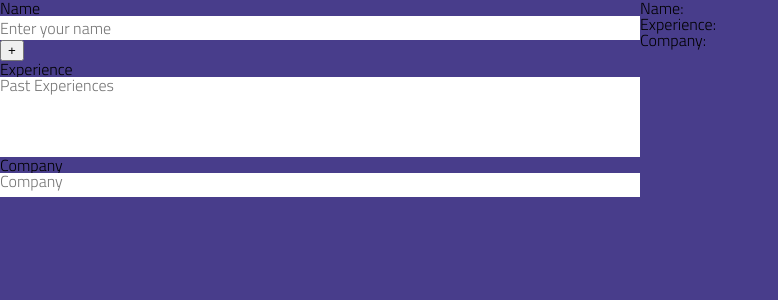
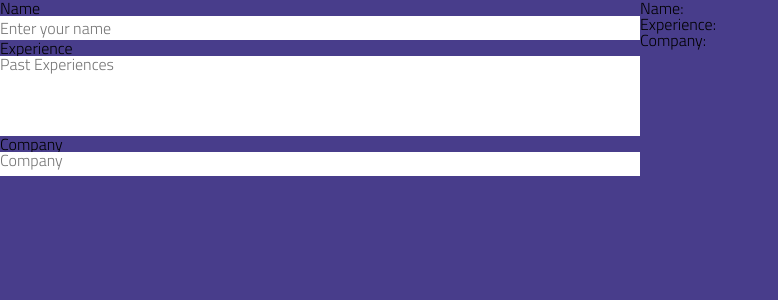
Before and after one commit to iversson-estudos/CV_Editor, a React (Vite) app: page / in a window 1280 px wide. Both pictures are taken after a click on the button "Lets Go". Shown: the top 300 px of the page, without its empty margins (0-778 px from the left). Built offline with nearby package versions, Linux system fonts and the light colour scheme.

Commit message:
ROllback, so what I've figured out was that, everytime I rendered a new Div, the old one reseted and so made the useState of the parent component to rerender too, which would made the divs reset to 1 again

```diff
--- a/src/components/CV/Cv.jsx
+++ b/src/components/CV/Cv.jsx
@@ -2,12 +2,12 @@ import React from "react";
 
 
 
-export function Cv({ value }) {
+export function Cv() {
     return (
       <div>
-        <h2>Name:{value.name}</h2>
-        <p>Experience: {value.experience}</p>
-        <p>Company:{value.company}</p>
+        <h2>Name:</h2>
+        <p>Experience:</p>
+        <p>Company:</p>
       </div>
     );
   }
--- a/src/components/Form/Form.jsx
+++ b/src/components/Form/Form.jsx
@@ -1,17 +1,9 @@
-import {React, useState} from "react";
+import React from "react";
 import { TextInputLabeled } from '../Inputs/TextInputLabeled';
 import { TextAreaLabeled } from '../Inputs/TextAreaLabeled';
 import styles from './Form.module.css';
 
-export  function Form({handleChange}) {
-
-  const [numberOfDivs,setNumberOfDivs] = useState(1);
-
-  const incrementDivs = () =>{
-    console.log('incrementing by 1');
-    setNumberOfDivs(prev=>prev+1);
-  }
-
+export  function Form() {
 
 
 
@@ -19,11 +11,11 @@ export  function Form({handleChange}) {
       <div className={styles.inputsContainer}>
               <form>
                 <div className={styles.personalContainer}>
-                  <TextInputLabeled setCount={incrementDivs} count={numberOfDivs} handleChange={handleChange} divClass={styles.name} name='name' label='Name' placeHolder='Enter your name' type='text' size={24} />
+                  <TextInputLabeled divClass={styles.name} name='name' label='Name' placeHolder='Enter your name' type='text' size={24} />
                 </div>
                 <div className={styles.experienceContainer}>
-                    <TextAreaLabeled handleChange={handleChange} divClass={styles.experience} name='experience' placeHolder='Past Experiences' label='Experience' size={80} />
-                    <TextAreaLabeled handleChange={handleChange} divClass={styles.experience} name='company' placeHolder='Company' label='Company' size={24} />
+                    <TextAreaLabeled  divClass={styles.experience} name='experience' placeHolder='Past Experiences' label='Experience' size={80} />
+                    <TextAreaLabeled  divClass={styles.experience} name='company' placeHolder='Company' label='Company' size={24} />
                 </div>
               </form>
       </div>
--- a/src/components/Inputs/TextInputLabeled.jsx
+++ b/src/components/Inputs/TextInputLabeled.jsx
@@ -1,7 +1,7 @@
 import {React} from "react";
 
-export function TextInputLabeled({name,setCount,count,type,size,label,handleChange,divClass,placeHolder='...'}) {
- /*STYLES*/
+export function TextInputLabeled({name,type,size,label,divClass,placeHolder='...'}) {
+
   const divStyle = {
     display:'flex',
     flexDirection:'column'
@@ -11,31 +11,9 @@ export function TextInputLabeled({name,setCount,count,type,size,label,handleChan
     height:`${size}px`
   };
 
- function CompleteComponent(){
-    return (
-      <div className={divClass} style={divStyle}>
-        <label htmlFor={name}>{label}</label>
-        <input name={name} type={type} id={name} onChange={handleChange} placeholder={placeHolder} style={inputStyle}/>
-      </div>
-  )
-  }
-
-  const  renderDiv = () => {
-    const components = [];
-
-    for(let i = 0;i<count;i++){
-      components.push(<CompleteComponent key={`child-${i}`}/>);
-      console.log('created component number:' + `${i}`);
-    }
-    return components;
-  };
-
-
   return (
-    <>
-      {renderDiv()}
-      <button onClick={setCount}>+</button>
-    </>
-  )
-
-}
+    <div className={divClass} style={divStyle}>
+      <label htmlFor={name}>{label}</label>
+      <input name={name} type={type} id={name}  placeholder={placeHolder} style={inputStyle}/>
+    </div>
+)}
--- a/src/pages/app/App.jsx
+++ b/src/pages/app/App.jsx
@@ -1,31 +1,14 @@
 import { Form } from '../../components/Form/Form';
 import {  Cv  } from '../../components/CV/Cv'
 import styles from './App.module.css'
-import { useState} from 'react';
 
 
 export default function App () {
 
-  const [cvData, setCvData] = useState({
-    name: "",
-    experience: "",
-    company: ""
-  });
-
-  const handleChange = (event) => {
-    const { name, value } = event.target;
-    setCvData(prev => ({
-      ...prev,
-      [name]: value
-    }));
-  };
-
-
-
 
        return (
         <div className={styles.appContainer}>
-          <Form  handleChange={handleChange}   />
-          <Cv value={cvData}/>
+          <Form   />
+          <Cv  />
         </div>
 )}
```
